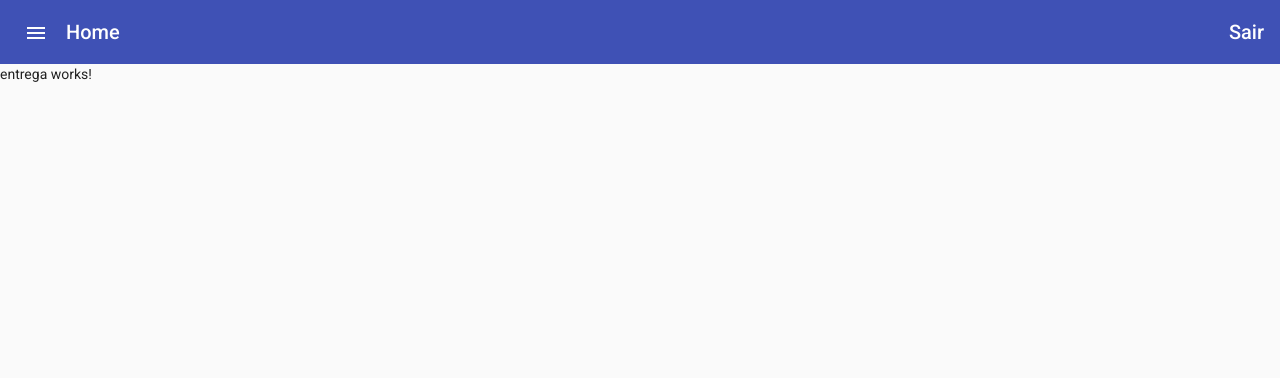
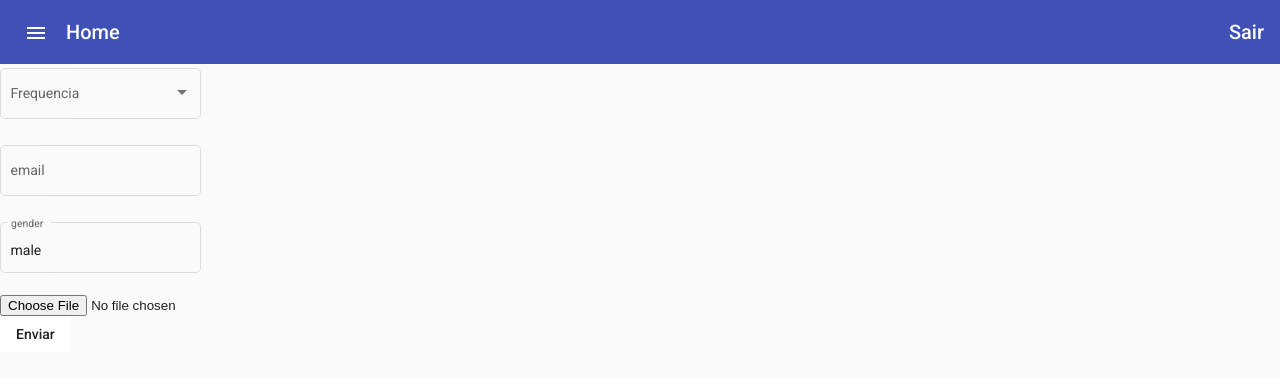
Before and after one commit to V-Tomanik/DataPlataform, an Angular app: page /entregas/1 in a window 1280 px wide. Shown: the top 378 px of the page. Built offline with nearby package versions, Linux system fonts and the light colour scheme.

Commit message:
iniciando forms

```diff
--- a/src/app/app.module.ts
+++ b/src/app/app.module.ts
@@ -13,6 +13,7 @@ import { CalendarioComponent } from './calendario/calendario.component';
 import { HomeComponent } from './home/home.component';
 import { HeaderMenuListComponent } from './header/header-menu-list/header-menu-list.component';
 import { EntregaComponent } from './entregas/entrega/entrega.component';
+import { ReactiveFormsModule } from '@angular/forms';
 
 @NgModule({
   declarations: [
@@ -28,7 +29,8 @@ import { EntregaComponent } from './entregas/entrega/entrega.component';
     BrowserModule,
     AppRoutingModule,
 		MaterialModule,
-    BrowserAnimationsModule
+    BrowserAnimationsModule,
+		ReactiveFormsModule
   ],
   providers: [],
   bootstrap: [AppComponent]
--- a/src/app/entregas/entrega/entrega.component.html
+++ b/src/app/entregas/entrega/entrega.component.html
@@ -1 +1,37 @@
-<p>entrega works!</p>
+<div class="container">
+
+	<form [formGroup]="templateForm" (ngSubmit)="onSubmit()">
+
+		<div>
+			<mat-form-field appearance="outline">
+				<mat-label>Frequencia</mat-label>
+				<mat-select formControlName="username">
+					<mat-option value="mensal"> Mensal </mat-option>
+					<mat-option value="semanal"> Semanal </mat-option>
+				</mat-select>
+			</mat-form-field>
+		</div>
+
+		<div>
+			<mat-form-field appearance="outline">
+				<mat-label>email</mat-label>
+				<input matInput formControlName="email">
+			</mat-form-field>
+		</div>
+
+		<div>
+			<mat-form-field appearance="outline">
+				<mat-label>gender</mat-label>
+				<input matInput formControlName="gender">
+			</mat-form-field>
+		</div>
+
+		<div>
+			<input type="file" formControlName="files">
+		</div>
+
+		<button mat-flat-button>Enviar</button>
+
+	</form>
+
+</div>
--- a/src/app/entregas/entrega/entrega.component.ts
+++ b/src/app/entregas/entrega/entrega.component.ts
@@ -1,4 +1,5 @@
 import { Component, OnInit } from '@angular/core';
+import { FormBuilder, FormGroup } from '@angular/forms';
 
 @Component({
   selector: 'app-entrega',
@@ -7,9 +8,22 @@ import { Component, OnInit } from '@angular/core';
 })
 export class EntregaComponent implements OnInit {
 
-  constructor() { }
+	templateForm!:FormGroup;
+
+  constructor(private formBuilder: FormBuilder) { }
 
   ngOnInit(): void {
+		this.templateForm = this.formBuilder.group({
+
+			'username': [null],
+			'email': [null],
+			'gender': ['male'],
+			'files':[null]
+		});
   }
 
+	onSubmit(){
+		console.log(this.templateForm	)
+
+	}
 }
--- a/src/app/material/material.module.ts
+++ b/src/app/material/material.module.ts
@@ -1,12 +1,15 @@
 import { NgModule } from '@angular/core';
-import { MatSidenavModule } from '@angular/material/sidenav';
-import { MatToolbarModule } from '@angular/material/toolbar';
+import { MatSidenavModule } from '@angular/material/sidenav';//Side navigation
+import { MatToolbarModule } from '@angular/material/toolbar'; //Header
 import { FlexLayoutModule } from '@angular/flex-layout';
-import { MatIconModule } from '@angular/material/icon';
-import { MatButtonModule } from '@angular/material/button';
-import { MatListModule } from '@angular/material/list';
-import { MatGridListModule } from '@angular/material/grid-list';
-import { MatCardModule } from '@angular/material/card';
+import { MatIconModule } from '@angular/material/icon'; //Icones
+import { MatButtonModule } from '@angular/material/button'; //Botões
+import { MatListModule } from '@angular/material/list'; //Lista
+import { MatGridListModule } from '@angular/material/grid-list'; //Grid
+import { MatCardModule } from '@angular/material/card'; //Cartões
+import { MatFormFieldModule } from '@angular/material/form-field';
+import { MatInputModule } from '@angular/material/input'; //Input Box para forms
+import { MatSelectModule } from '@angular/material/select'; //Select Box para forms
 
 const MaterialComponents = [MatSidenavModule,
 														MatToolbarModule,
@@ -15,7 +18,10 @@ const MaterialComponents = [MatSidenavModule,
 														FlexLayoutModule,
 														MatListModule,
 														MatGridListModule,
-														MatCardModule];
+														MatCardModule,
+														MatFormFieldModule,
+														MatInputModule,
+														MatSelectModule];
 
 
 @NgModule({
```
